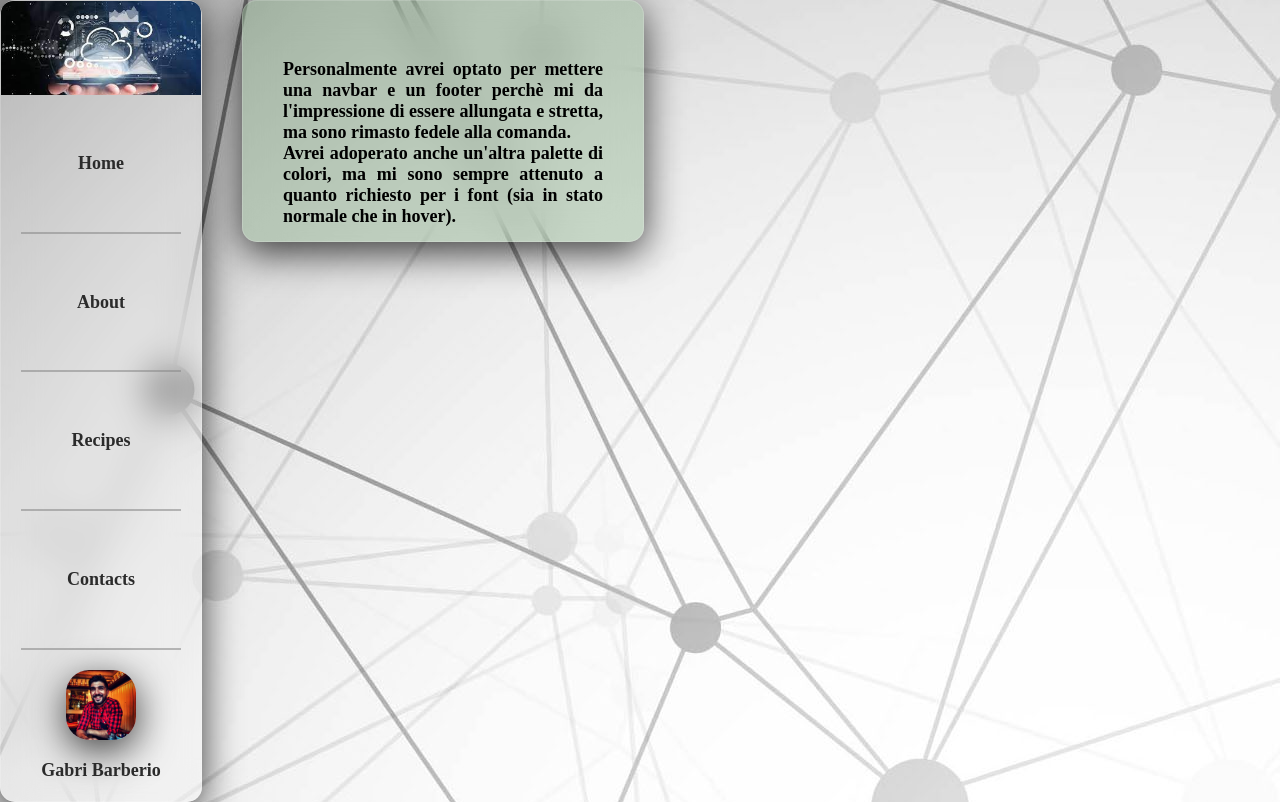
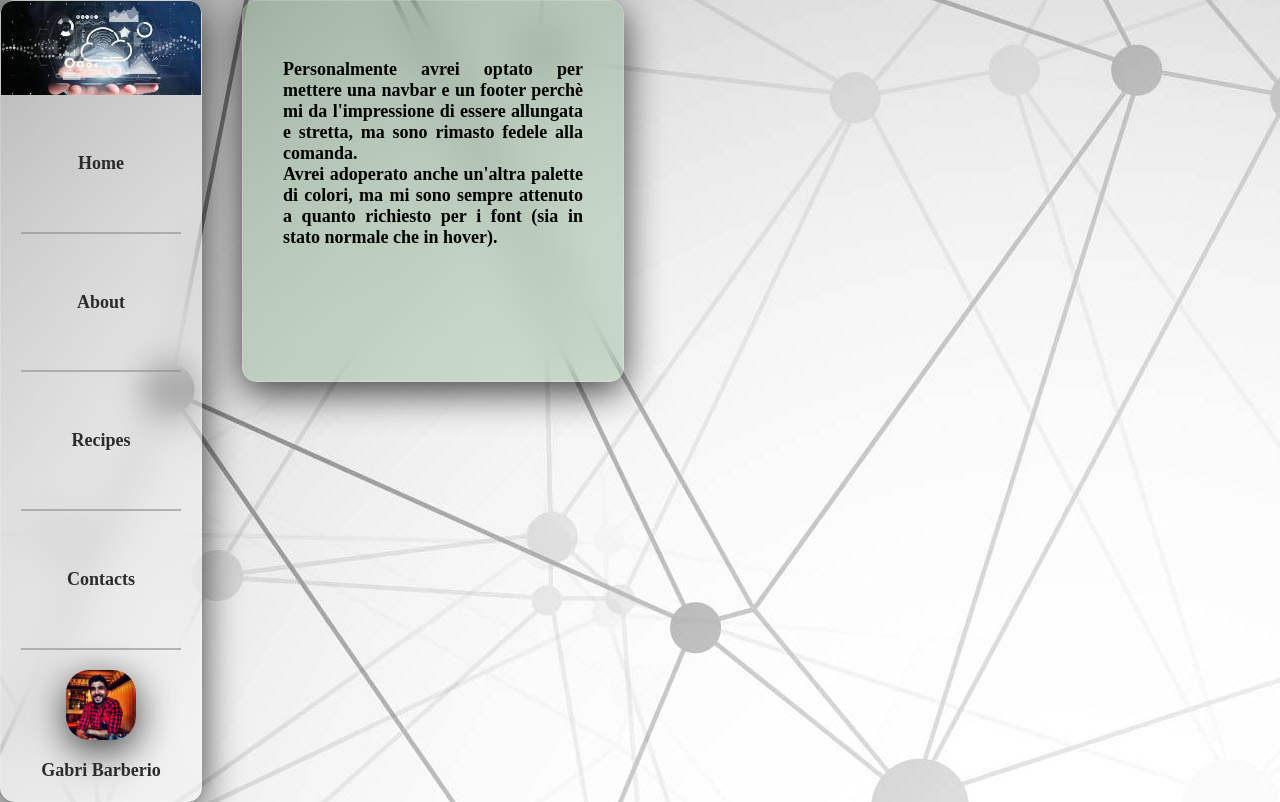
Before and after one commit to GabrieleBarberio/EserciziCSS, a plain HTML site: page Esercizio5/index.html in a window 1280 px wide. Drawn offline with Linux system fonts and the light colour scheme.

Commit message:
sistemato commento

```diff
--- a/Esercizio5/style.css
+++ b/Esercizio5/style.css
@@ -97,8 +97,7 @@ body {
 .commento-per-tutor {
 
   width: 300px;
-  width: 40vh;
-  height: 20vh;
+  height: 300px;
   border-radius: var(--radius-os);
   border: var(--border-os);
   font-size: large;
```
